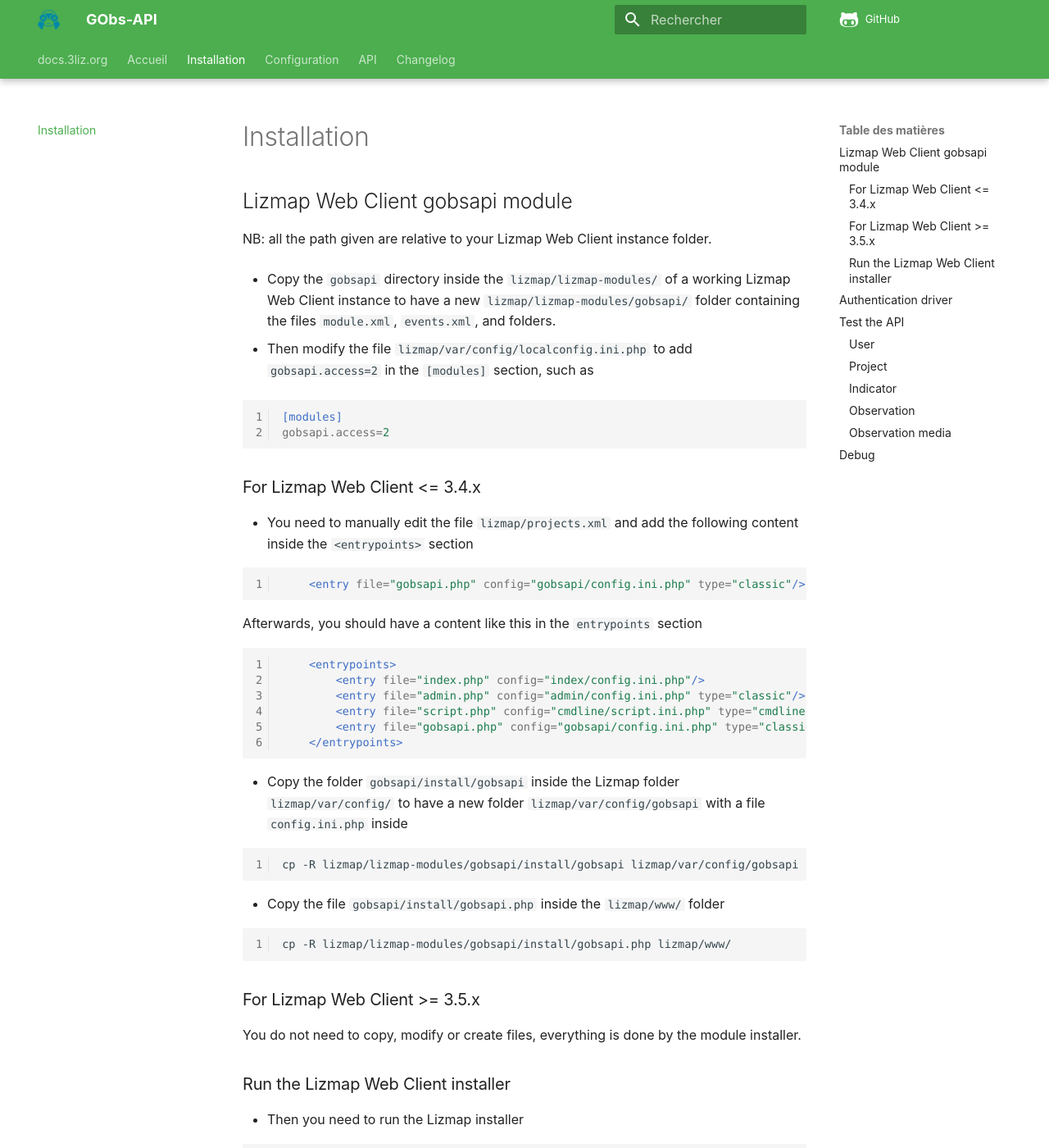
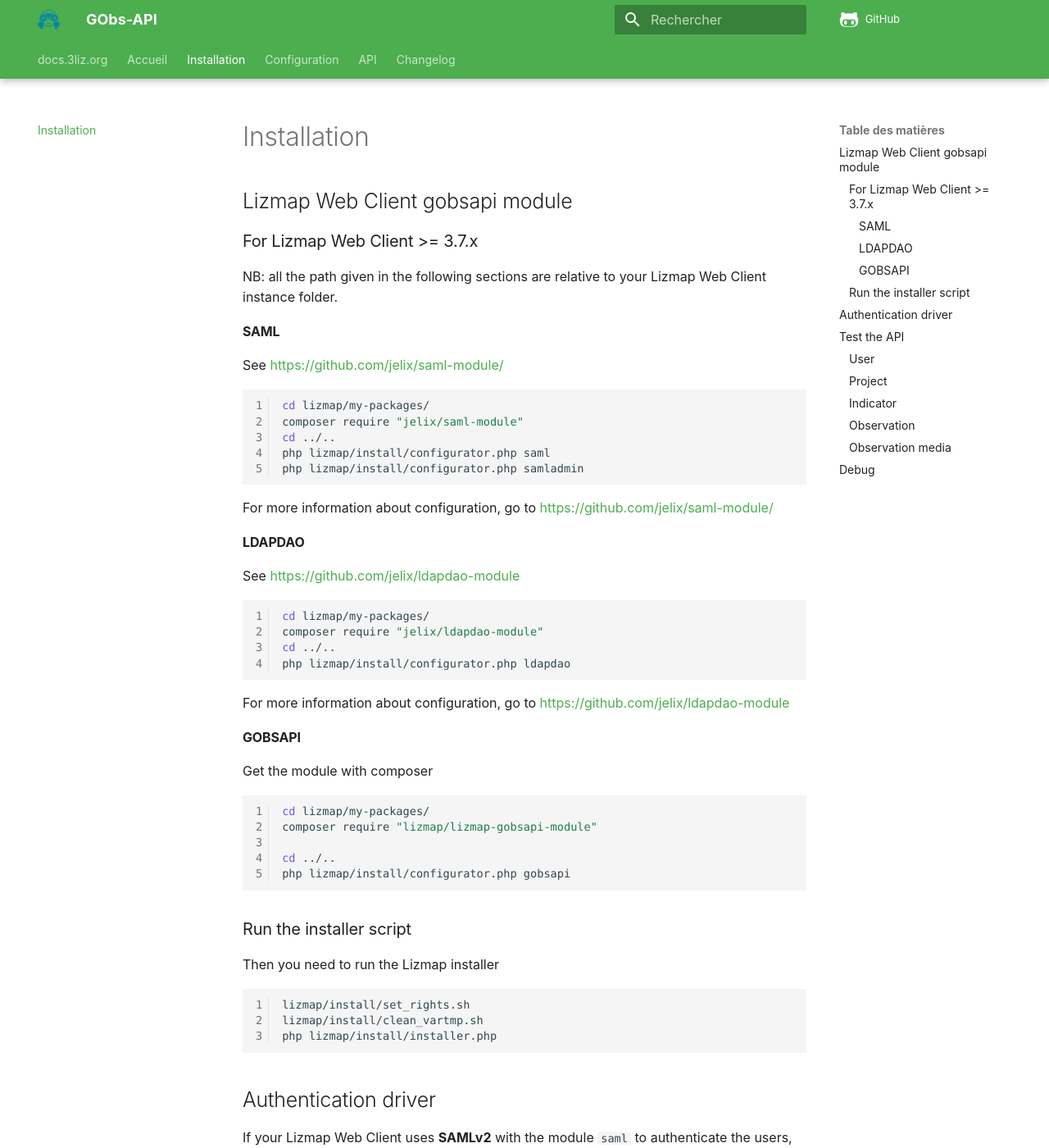
Before and after one commit to 3liz/lizmap-gobsapi-module, an MkDocs documentation site: the page built from docs/install/index.md, in a window 1280 px wide and 1400 px high. Shown: the whole window at 82% size. Built offline with MkDocs 1.6.1 and Material for MkDocs 9.7.7, drawn with Linux system fonts in a browser that asks for light colours; nearby versions of some CDN libraries; comment, search, counter and statistics services are not loaded; some of the changed text lies outside the part shown.

Commit message:
Doc - Update installation instructions

````diff
--- a/docs/install/index.md
+++ b/docs/install/index.md
@@ -2,61 +2,54 @@
 
 ## Lizmap Web Client gobsapi module
 
-NB: all the path given are relative to your Lizmap Web Client instance folder.
 
-* Copy the `gobsapi` directory inside the `lizmap/lizmap-modules/` of a working
-  Lizmap Web Client instance to have a new `lizmap/lizmap-modules/gobsapi/` folder
-  containing the files `module.xml`, `events.xml`, and folders.
+### For Lizmap Web Client >= 3.7.x
 
-* Then modify the file `lizmap/var/config/localconfig.ini.php`
-  to add `gobsapi.access=2` in the `[modules]` section, such as
+NB: all the path given in the following sections are relative
+to your Lizmap Web Client instance folder.
 
-```ini
-[modules]
-gobsapi.access=2
+#### SAML
 
+See https://github.com/jelix/saml-module/
+
+```bash
+cd lizmap/my-packages/
+composer require "jelix/saml-module"
+cd ../..
+php lizmap/install/configurator.php saml
+php lizmap/install/configurator.php samladmin
 ```
 
-### For Lizmap Web Client <= 3.4.x
+For more information about configuration, go to https://github.com/jelix/saml-module/
 
-* You need to manually edit the file `lizmap/projects.xml`
-  and add the following content inside the `<entrypoints>` section
+#### LDAPDAO
 
-```xml
-    <entry file="gobsapi.php" config="gobsapi/config.ini.php" type="classic"/>
+See https://github.com/jelix/ldapdao-module
+
+```bash
+cd lizmap/my-packages/
+composer require "jelix/ldapdao-module"
+cd ../..
+php lizmap/install/configurator.php ldapdao
 ```
 
-Afterwards, you should have a content like this in the `entrypoints` section
+For more information about configuration, go to https://github.com/jelix/ldapdao-module
 
-```xml
-    <entrypoints>
-        <entry file="index.php" config="index/config.ini.php"/>
-        <entry file="admin.php" config="admin/config.ini.php" type="classic"/>
-        <entry file="script.php" config="cmdline/script.ini.php" type="cmdline"/>
-        <entry file="gobsapi.php" config="gobsapi/config.ini.php" type="classic"/>
-    </entrypoints>
+#### GOBSAPI
+
+Get the module with composer
+
+```bash
+cd lizmap/my-packages/
+composer require "lizmap/lizmap-gobsapi-module"
+
+cd ../..
+php lizmap/install/configurator.php gobsapi
 ```
 
-* Copy the folder `gobsapi/install/gobsapi` inside the Lizmap folder `lizmap/var/config/`
-  to have a new folder `lizmap/var/config/gobsapi` with a file `config.ini.php` inside
+### Run the installer script
 
-```bash
-cp -R lizmap/lizmap-modules/gobsapi/install/gobsapi lizmap/var/config/gobsapi
-```
-
-* Copy the file `gobsapi/install/gobsapi.php` inside the `lizmap/www/` folder
-
-```bash
-cp -R lizmap/lizmap-modules/gobsapi/install/gobsapi.php lizmap/www/
-```
-
-### For Lizmap Web Client >= 3.5.x
-
-You do not need to copy, modify or create files, everything is done by the module installer.
-
-### Run the Lizmap Web Client installer
-
-* Then you need to run the Lizmap installer
+Then you need to run the Lizmap installer
 
 ```bash
 lizmap/install/set_rights.sh
@@ -66,145 +59,116 @@
 
 ## Authentication driver
 
-If your Lizmap Web Client uses **SAMLv2** to authenticate the users,
-you need to force the `gobsapi` module to use another driver.
-The `SAML` protocol is based on URL redirections, which are not suitable for the G-Obs API end point.
+If your Lizmap Web Client uses **SAMLv2** with the module `saml`
+to authenticate the users, you need to force the `gobsapi` module
+to use another driver, for example `ldapdao`.
+The `SAML` protocol is based on URL redirections,
+which are not suitable for the G-Obs API end point.
 
-You can override the configuration to force the `gobsapi.php` entry point to use another driver.
-To do so, you must first edit the file `localconfig.ini.php` and change the `[module]` section into:
+You can override the configuration to force the `gobsapi.php` entry point
+to use another driver. To do so, you must first edit
+the file `lizmap/var/config/localconfig.ini.php`
+and change the content of the following sections:
 
 ```ini
 [modules]
-;; uncomment it if you want to use ldap for authentication
-;; see documentation to complete the ldap configuration
-ldapdao.access=0
-lizmap.installparam=
-multiauth.access=0
 
-;; we deactivate gobs & saml which must be activated
-;; only for the entry points index and admin
-;; by editing their configuration files lizmap/var/config/index/config.ini.php
-;; and lizmap/var/config/admin/config.ini.php
-gobs.access=0
-saml.access=0
-;; we then activate the gobsapi module
-gobsapi.access=2
+; deactivate ldapdao
+ldapdao.enabled=off
+; deactivate multiauth
+multiauth.enabled=off
+; activate saml
+saml.enabled=on
+; activate samladmin
+samladmin.enabled=on
+saml.localconf=1
+samladmin.localconf=1
+
+; activate gobsapi
+gobsapi.enabled=on
+gobsapi.localconf=1
+ldapdao.localconf=1
+
+jcommunity.installparam[eps]="[index,admin]"
+jcommunity.installparam[manualconfig]=off
+jcommunity.installparam[defaultusers]=
+
+[coordplugin_auth]
+; use the driver saml
+driver=saml
+
+[coordplugins]
+lizmap=lizmapConfig.ini.php
+auth.class=samlCoordPlugin
+
+; gobsapi configuration for SAML group synchronization
+[gobsapi]
+adminSAMLGobsRoleName[]=ROLE_GOBS_ADMIN
+adminSAMLGobsRoleName[]=GOBS_ADMIN
 ```
 
-We have deactivated gobs & saml in the main config (localconfig):
-they must now be activated **only** for the entry points **index** and **admin**
-by editing their configuration files `lizmap/var/config/index/config.ini.php` and `lizmap/var/config/admin/config.ini.php`.
+We have then activated the SAML auth for the entry points **index** and **admin**.
 
-Example contents:
-
-* for the index entrypoint:
-
+Now we must activate another driver for the `gobsapi` entry point, by editing
+the file `lizmap/var/config/gobsapi/config.ini.php`:
 
 ```ini
-;<?php die(''); ?>
-;for security reasons , don't remove or modify the first line
+[modules]
 
-startModule=view
-startAction="default:index"
+ldapdao.enabled=on
+multiauth.enabled=off
+samladmin.enabled=off
+saml.enabled=off
+saml.localconf=1
+samladmin.localconf=1
+gobsapi.enabled=on
+gobsapi.localconf=1
+ldapdao.localconf=1
+
+[coordplugin_auth]
+driver=ldapdao
 
 [coordplugins]
 jacl2=1
-
-saml="saml/saml.coord.ini.php"
-saml.name=auth
-
-[modules]
-dataviz.access=2
-dynamicLayers.access=2
-jelix.access=2
-lizmap.access=2
-view.access=2
-filter.access=2
-action.access=2
-
-jacl2db_admin.access=1
-jauthdb_admin.access=1
-master_admin.access=1
-
-saml.access=2
-saml.installparam="localconfig;useradmin=mdouchin;emailadmin=mdouchin@3liz.com"
-saml.path="app:my-packages/vendor/jelix/saml-module/saml"
-gobs.access=2
-
-[coordplugin_auth]
-;; uncomment it if you want to use ldap for authentication
-;; see documentation to complete the ldap configuration
-driver=saml
-```
-
-* for the admin entrypoint:
-
-```ini
-;<?php die(''); ?>
-;for security reasons , don't remove or modify the first line
-
-startModule=master_admin
-startAction="default:index"
-
-[responses]
-html=adminHtmlResponse
-htmlauth=adminLoginHtmlResponse
-
-[modules]
-admin.access=2
-jauthdb_admin.access=2
-jacl2db_admin.access=2
-master_admin.access=2
-jcommunity.access=2
-
-saml.access=2
-saml.installparam="localconfig;useradmin=mdouchin;emailadmin=mdouchin@3liz.com"
-saml.path="app:my-packages/vendor/jelix/saml-module/saml"
-gobs.access=2
-
-[coordplugins]
-jacl2=1
-
-saml="saml/saml.coord.ini.php"
-saml.name=auth
-
-[coordplugin_auth]
-;; uncomment it if you want to use ldap for authentication
-;; see documentation to complete the ldap configuration
-driver=saml
-
-```
-
-* for the gobsapi entrypoint:
-
-```ini
-[modules]
-jelix.access=1
-lizmap.access=1
-view.access=1
-
-jacl2db_admin.access=1
-jauthdb_admin.access=1
-master_admin.access=1
-
-;; on active le module gobsapi
-gobsapi.access=2
-
-;; et ldapdao
-ldapdao.access=1
-jacl2.access=1
-jauth.access=1
-jauthdb.access=1
-
-[coordplugins]
-jacl2=1
-auth="gobsapi/auth.coord.ini.php"
+auth="index/auth.coord.ini.php"
 
 [coordplugin_jacl2]
 on_error=2
 error_message="jacl2~errors.action.right.needed"
 on_error_action="jelix~error:badright"
+```
 
+You may need to change the file `lizmap/var/config/localurls.xml`.
+Check its content is like:
+
+
+```xml
+<?xml version="1.0" encoding="utf-8"?>
+<urls xmlns="http://jelix.org/ns/urls/1.0">
+    <entrypoint name="index" default="true">
+        <url include="urls.xml" module="saml" pathinfo="/saml"/>
+        <url module="ldapdao" pathinfo="/ldapdao"/>
+    </entrypoint>
+
+    <entrypoint name="admin">
+        <url include="urls.xml" module="saml" pathinfo="/saml"/>
+        <url include="urls.xml" module="samladmin" pathinfo="/samladmin"/>
+    </entrypoint>
+
+    <entrypoint name="gobsapi" type="classic">
+        <url include="urls.xml" module="gobsapi" pathinfo="/gobsapi"/>
+    </entrypoint>
+    <entrypoint name="cmdline" type="cmdline"/>
+</urls>
+```
+
+After this configuration, apply with the following commands:
+
+```bash
+lizmap/install/clean_vartmp.sh
+lizmap/install/set_rights.sh
+php lizmap/install/installer.php
+lizmap/install/set_rights.sh
 ```
 
 
````
Also changed, not shown: 2 other files.
